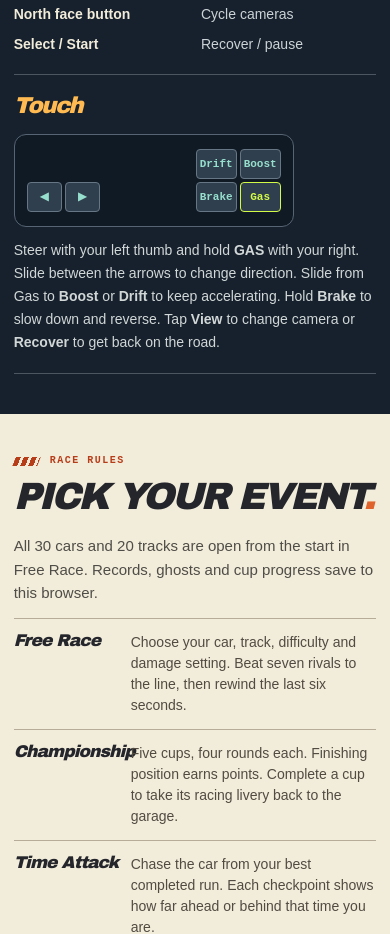
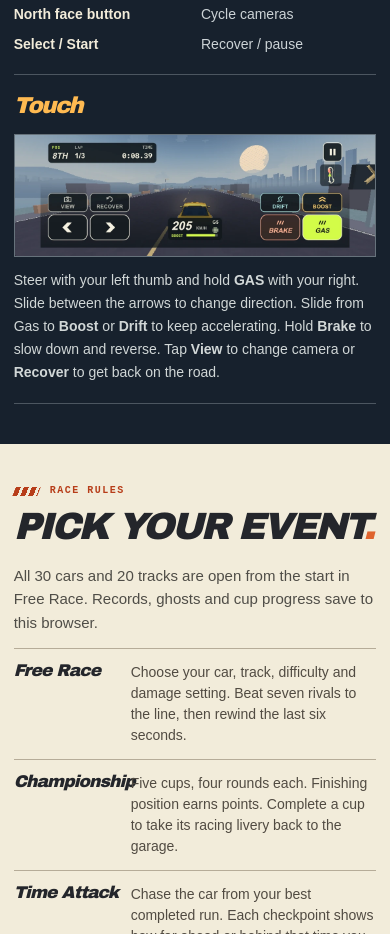
Before and after one commit to nearbycoder/dusk-rush-64, a plain HTML site: page docs/index.html in a window 390 px wide. Shown: the part 6040-6974 px from the top of the page. Drawn offline with Linux system fonts and the light colour scheme.

Commit message:
Show the two-thumb cockpit captured from iPhone Safari

```diff
--- a/docs/index.html
+++ b/docs/index.html
@@ -475,10 +475,11 @@
             </article>
             <article>
               <h3>Touch</h3>
-              <div class="touch-pad" aria-hidden="true">
-                <div><i>◀</i><i>▶</i></div>
-                <div><i>Drift</i><i>Boost</i><i>Brake</i><i>Gas</i></div>
-              </div>
+              <a class="phone-cockpit" href="media/phone-cockpit.webp" target="_blank" rel="noopener"
+                aria-label="Enlarge the landscape touch controls in a new tab">
+                <img src="media/phone-cockpit.webp" width="1100" height="368" loading="lazy"
+                  alt="Golden Span on iPhone with steering on the left and the gas pedal held on the right" />
+              </a>
               <p>
                 Steer with your left thumb and hold <b>GAS</b> with your right.
                 Slide between the arrows to change direction. Slide from Gas to
--- a/docs/site.css
+++ b/docs/site.css
@@ -822,38 +822,16 @@ h4 {
   padding: 4px;
   text-align: center;
 }
-.touch-pad {
-  display: flex;
-  justify-content: space-between;
-  align-items: flex-end;
-  gap: 8px;
-  padding: 14px 12px;
+.phone-cockpit {
+  display: block;
   margin-bottom: 12px;
-  background: #101a24;
-  border: 1px solid #576474;
-  border-radius: 12px;
+  cursor: zoom-in;
 }
-.touch-pad > div {
-  display: grid;
-  grid-template-columns: repeat(2, 1fr);
-  gap: 3px;
-}
-.touch-pad i {
-  display: inline-grid;
-  align-items: center;
-  justify-items: center;
-  min-width: 35px;
-  height: 30px;
-  padding-inline: 3px;
-  background: #303f4d;
-  border: 1px solid #677685;
-  border-radius: 4px;
-  color: var(--cyan);
-  font: 700 11px var(--mono);
-}
-.touch-pad div:last-child i:last-child {
-  color: #d2fb47;
-  border-color: currentColor;
+.phone-cockpit img {
+  display: block;
+  width: 100%;
+  height: auto;
+  border: 1px solid #66727b;
 }
 .control-grid p {
   font-size: 14px;
@@ -996,9 +974,6 @@ dialog video {
     border-left: 0;
     border-top: 1px solid #4c5660;
     padding-left: 0;
-  }
-  .touch-pad {
-    max-width: 280px;
   }
   .stage img {
     object-fit: contain;
```
Also changed, not shown: captures/iphone-landscape.png (added), captures/iphone-portrait.png (added), docs/media/phone-cockpit.webp (added), 1 other file.
